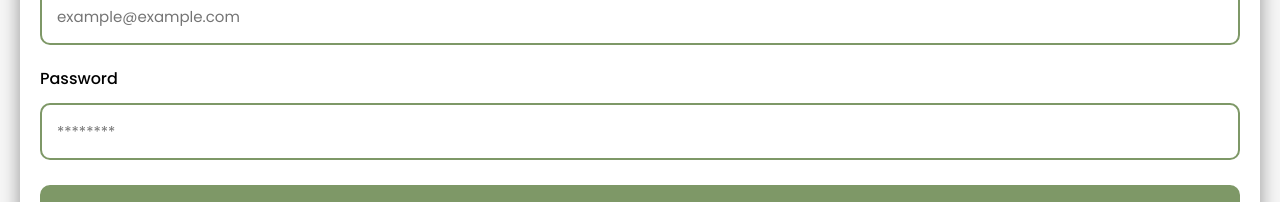
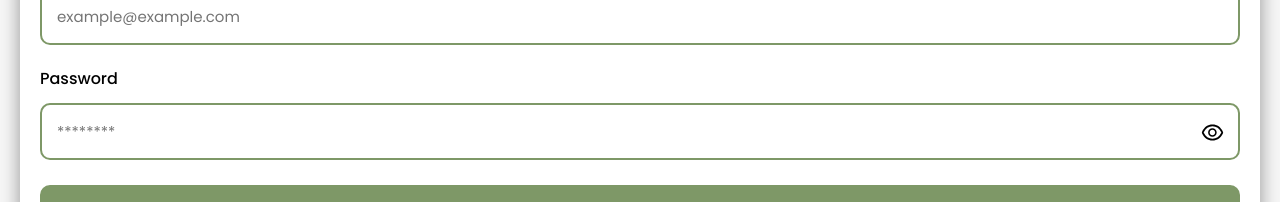
Before and after one commit to AlejandroMorales-s/forniture-ecommerce, a Next.js app: page /login in a window 1280 px wide. Shown: the part 258-460 px from the top of the page. Built offline with nearby package versions, Linux system fonts and the light colour scheme; no server answers.

Commit message:
add: show/hide password button

```diff
--- a/components/forms/Input.jsx
+++ b/components/forms/Input.jsx
@@ -1,10 +1,22 @@
 import {Field} from "formik"
+import { useEffect, useState } from "react"
+import {AiOutlineEye, AiOutlineEyeInvisible} from 'react-icons/ai'
 
 export default function Input({type,name, placeholder, label}) {
+    const [isVisible, setIsVisible] = useState(false)
+    let typeHandler = 'password'
+
+    const showPassword = () => setIsVisible(!isVisible)
+
+    if(isVisible) typeHandler = 'text'
+    else typeHandler = 'password'
+
     return (
         <div className="input-form-container">
             <label>{label}</label>
-            <Field className="bg-gray-100 dark:bg-gray-700 p-3" type={type} name={name} placeholder={placeholder}/>
+            <Field type={type === 'password' ? typeHandler : type} name={name} placeholder={placeholder}/>
+            {isVisible && type === 'password' && <AiOutlineEyeInvisible className="password-icon" onClick={showPassword}/>}
+            {!isVisible && type === 'password' && <AiOutlineEye className="password-icon" onClick={showPassword}/>}
         </div>
     )
 }
--- a/sass/layout/forms/form.scss
+++ b/sass/layout/forms/form.scss
@@ -35,6 +35,7 @@
         display: flex;
         flex-direction: column;
         gap: 1.5rem;
+        position: relative;
         label{
             font-weight: $medium;
         }
@@ -43,3 +44,9 @@
         @include primary-btn;
     }
 }
+.password-icon{
+    font-size: 2.5rem;
+    position: absolute;
+    right: 1.5rem;
+    bottom: 1.5rem;
+}
```
